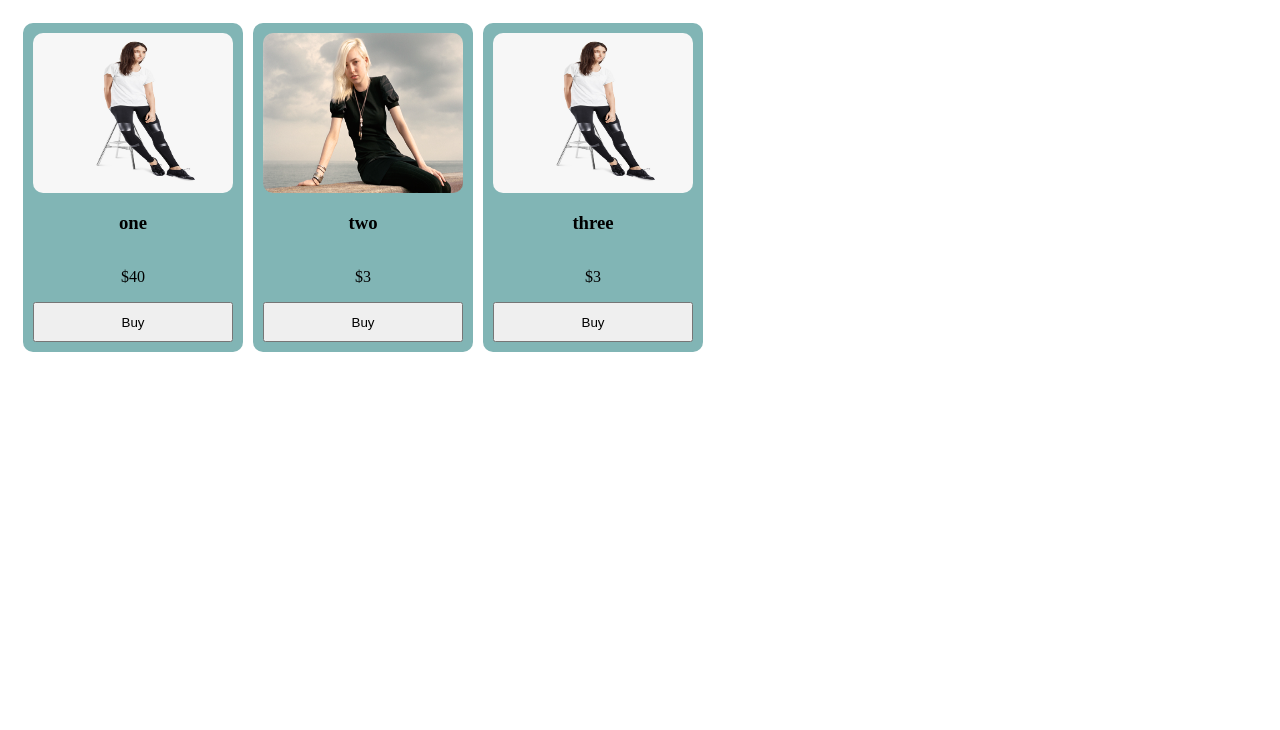
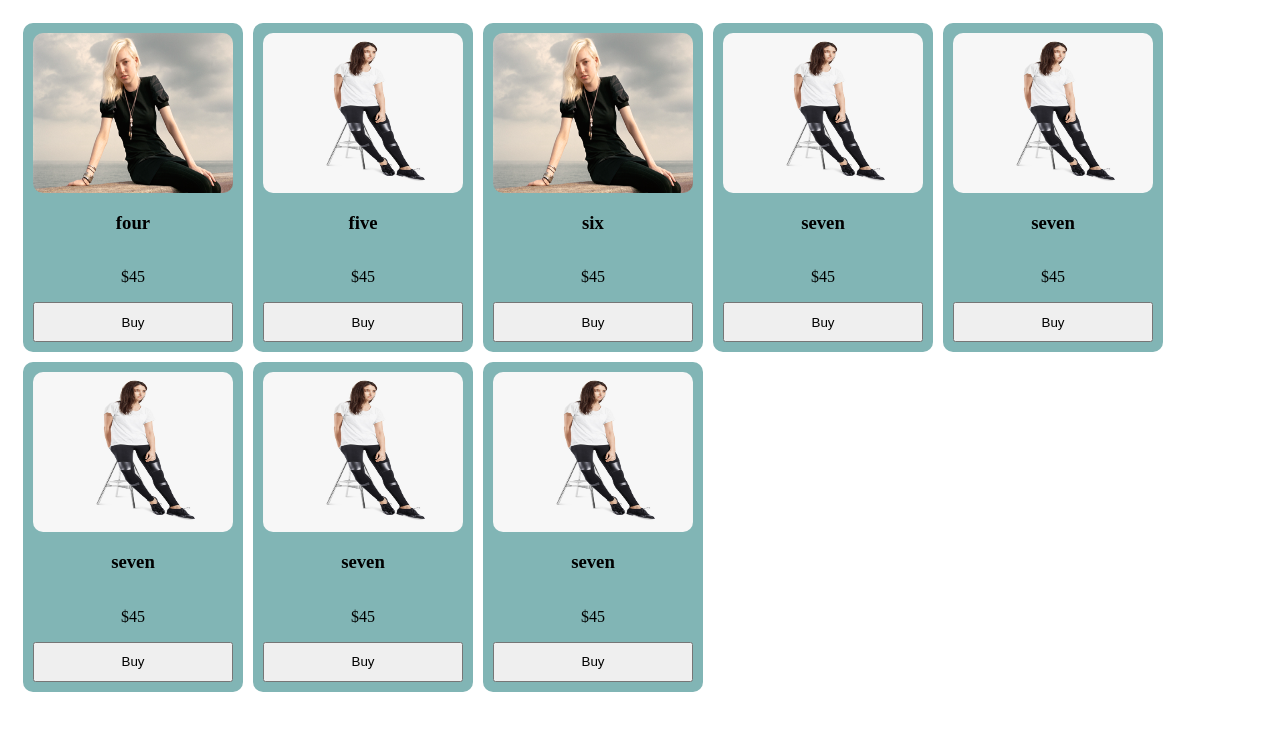
Before and after one commit to YanaCh1513/js-advance, a plain HTML site: page index.html in a window 1280 px wide. Drawn offline with Linux system fonts and the light colour scheme.

Commit message:
task 2: Add classes for products render. Make draft classes for backet

```diff
--- a/index.html
+++ b/index.html
@@ -17,63 +17,115 @@
     <div class="content"></div>
 
     <script>
+        // ProductList
+        // - container
+        // - products = []
+        // - render() { products -> product.getHtml() -> this.container.insertAdjasmentHtml() }
+        // Product
+        // - id
+        // - title
+        // - price
+        // - img
+        // - getHtml();
+        // Backet
+        // - backetConteiner
+        // - backetItems = [];
+        // - render()
+        // - add(backetItem){ backetItems.push(backetItem); }
+        // - total(); -> sum of backetItems
+        // BacketItem
+        // - name
+        // - price
+        // Add product to backet
+        // 1. onClick => productElement
+        // 2. let backetItem <= productElement
+        // 3. backet.add(backetItem)
 
-        const products = [
-            { id: 1, title: "one", price: 40, img: "./resources/product1.png" },
-            { id: 2, title: "two", price: 3, img: "./resources/product2.png" },
-            { id: 2, title: "three", price: 3, img: "./resources/product1.png" }
-        ];
+        class BacketItem {
+            constructor(name, price) {
+                this.name = name;
+                this.price = price;
+            }
 
-        renderPage(products);
-
-        function getItemHtml(item) {
-            return `
-                <div class="card" data-title="${item.title}" data-price="${item.price}">
-                    <img src="${item.img}" alt="picture">
-                    <h3>${item.title}</h3>
-                    <p>$${item.price}</p>
-                    <button>Buy</button>
-                </div>`;
-        }
-
-        function renderPage(items) {
-            const itemsConteiner = document.querySelector('.content');
-            itemsConteiner.innerHTML = "";
-
-            for (let i = 0; i < items.length; i++) {
-                let itemHtml = getItemHtml(items[i]);
-                itemsConteiner.insertAdjacentHTML('beforeend', itemHtml);
+            getHtml() {
+                /** get HTML **/
             }
         }
 
+        class Backet {
+            constructor(backetItems, backetConteiner) {
+                this.items = backetItems;
+                this.conteiner = backetConteiner;
+            }
+            render() {
+                this.conteiner.innerHTML = "";
 
-        // function addBucketElement(title, price) {
-        //     const backetElement = document.querySelector(".backet");
-        //     const itemHtml = `
-        //         <div class="backet-item"> title: ${title}, price: $${price}</div>
-        //     `;
-        //     backetElement.insertAdjacentHTML("beforeend", itemHtml);
-        // }
+                for (let item of this.items) {
+                    this.conteiner.insertAdjacentHTML('beforeend', item.getHtml());
+                }
+            }
+            add(item) {
+                items.push(backetItem);
+            }
+            total() {
+                let total = 0;
+                for (let item of this.items) {
+                    total += item.price;
+                }
+                return total;
+            };
+        }
 
-        // function clickOnCard(card) {
-        //     const title = card.dataset.title;
-        //     const price = card.dataset.price;
-        //     addBucketElement(title, price);
-        // }
+        class ProductList {
+            constructor(products, itemsConteiner) {
+                this.products = products;
+                this.itemsConteiner = itemsConteiner;
+            }
 
-        // function addEvents() {
-        //     let cardElements = document.querySelectorAll(".card");
-        //     cardElements.forEach(x => { x.addEventListener('click', function (event) { clickOnCard(event.srcElement); }) });
-        // }
+            render() {
+                this.itemsConteiner.innerHTML = "";
 
+                for (let product of this.products) {
+                    this.itemsConteiner.insertAdjacentHTML('beforeend', product.getHtml());
+                }
+            }
+        }
 
-//        addEvents();
-        // window.onload = function () {
-        //     addEvents();
+        class Product {
+            constructor(id, title, prise, img) {
+                this.id = id;
+                this.title = title;
+                this.price = prise;
+                this.img = img;
+            }
 
-        // }
+            getHtml() {
+                return `
+                <div class="card" data-id=${this.id} data-title="${this.title}" data-price="${this.price}">
+                    <img src="${this.img}" alt="picture">
+                    <h3>${this.title}</h3>
+                    <p>$${this.price}</p>
+                    <button>Buy</button>
+                </div>`;
+            }
+        }
+
+        const products = [
+            new Product(4, "four", 45, "./resources/product2.png"),
+            new Product(5, "five", 45, "./resources/product1.png"),
+            new Product(6, "six", 45, "./resources/product2.png"),
+            new Product(8, "seven", 45, "./resources/product1.png"),
+            new Product(8, "seven", 45, "./resources/product1.png"),
+            new Product(8, "seven", 45, "./resources/product1.png"),
+            new Product(8, "seven", 45, "./resources/product1.png"),
+            new Product(8, "seven", 45, "./resources/product1.png"),
+        ];
+
+        const productConteiner = document.querySelector('.content');
+        let productList = new ProductList(products, productConteiner);
+        productList.render();
+
     </script>
-
 
     <style>
         .content {
```
